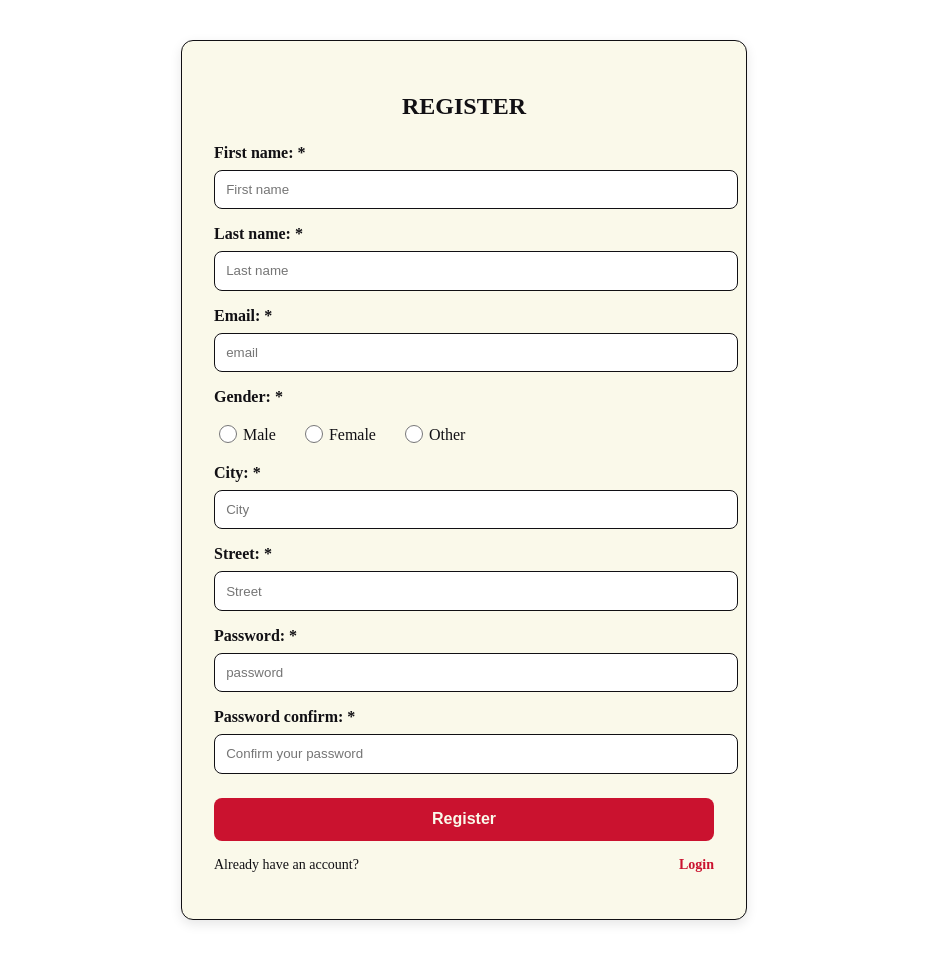
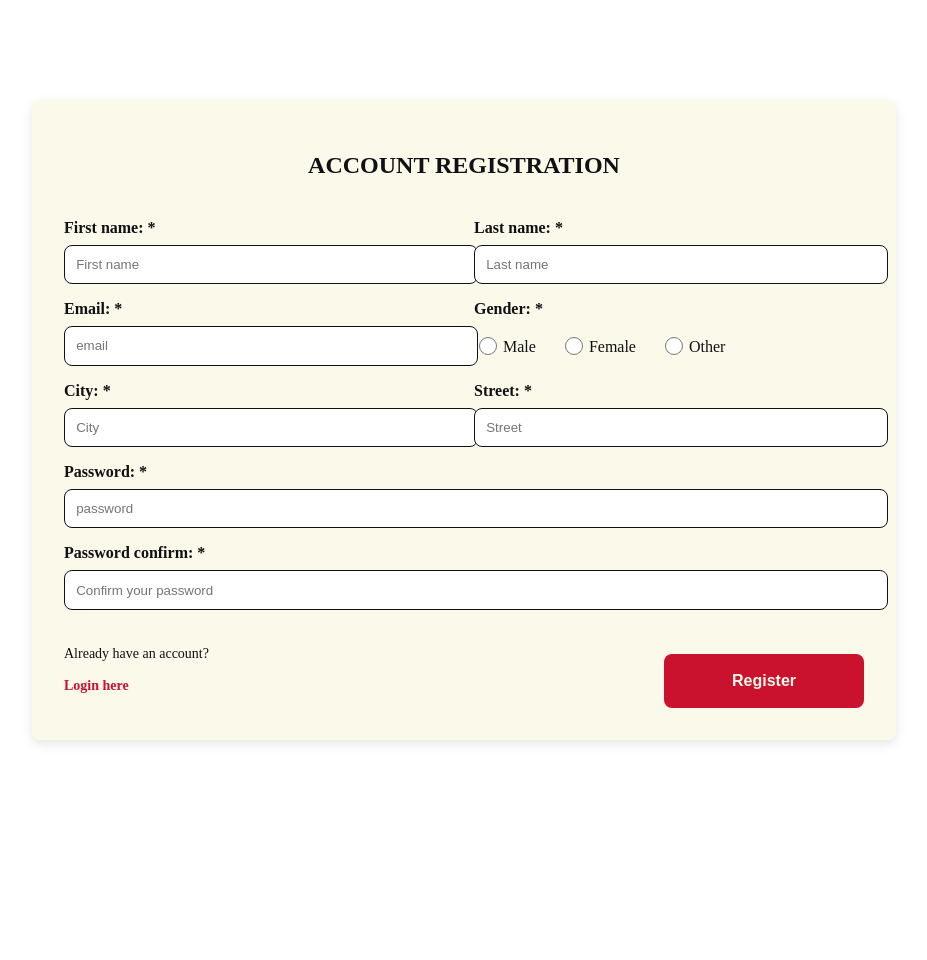
Before and after one commit to zafki3l/bookstore-v3, a PHP site: page /app/Views/auth/register.php in a window 1280 px wide. Shown: the whole page, without its empty margins (176-1103 px from the left). After the commit the page ends 744 px from the top, so only its background shows below. Run offline with PHP 8.4, Linux system fonts and the light colour scheme; some libraries are stand-ins or nearby versions.

Commit message:
done register

```diff
--- a/app/Views/auth/register.php
+++ b/app/Views/auth/register.php
@@ -1,3 +1,12 @@
+<?php
+
+function error($msg)
+{
+    return $_SESSION['errors'][$msg][0];
+}
+
+?>
+
 <!DOCTYPE html>
 <html lang="en">
 
@@ -10,29 +19,51 @@
 <body>
     <div class="main-content">
         <div class="register-container">
-            <h2>REGISTER</h2>
+            <h2>ACCOUNT REGISTRATION</h2>
             <form action="/<?= PROJECT_NAME ?>/register" method="post">
                 <div>
-                    <div>
+                    <div class="row">
+                        <div class="form-group">
                             <label for="first_name">First name: *</label>
                             <input type="text" name="first_name" id="first_name" placeholder="First name">
+
+                            <div class="error-msg">
+                                <?php if (!empty($_SESSION['errors']['empty-input'])): ?>
+                                    <p><?= error('empty-input') ?></p>
+                                <?php endif; ?>
+                            </div>
                         </div>
 
-                    <div>
+                        <div class="form-group">
                             <label for="last_name">Last name: *</label>
                             <input type="text" name="last_name" id="last_name" placeholder="Last name">
+
+                            <div class="error-msg">
+                                <?php if (!empty($_SESSION['errors']['empty-input'])): ?>
+                                    <p><?= error('empty-input') ?></p>
+                                <?php endif; ?>
+                            </div>
+                        </div>
                     </div>
 
-                    <div>
+
+                    <div class="row">
+                        <div class="form-group">
                             <label for="email">Email: * </label>
                             <input type="text" name="email" id="email" placeholder="email">
+
+                            <div class="error-msg">
+                                <?php if (!empty($_SESSION['errors']['empty-input'])): ?>
+                                    <p><?= error('empty-input') ?></p>
+                                <?php endif; ?>
+                            </div>
                         </div>
 
-                    <div>
+                        <div class="form-group">
                             <label for="gender">Gender: *</label>
                             <div class="gender-group">
                                 <label>
-                                <input type="radio" name="gender" value="male" required> Male
+                                    <input type="radio" name="gender" value="male"> Male
                                 </label>
                                 <label>
                                     <input type="radio" name="gender" value="female"> Female
@@ -41,37 +72,65 @@
                                     <input type="radio" name="gender" value="other"> Other
                                 </label>
                             </div>
+
+                            <div class="error-msg">
+                                <?php if (!empty($_SESSION['errors']['empty-input'])): ?>
+                                    <p><?= error('empty-input') ?></p>
+                                <?php endif; ?>
+                            </div>
+                        </div>
                     </div>
 
-                    <div>
+                    <div class="row">
+                        <div class="form-group">
                             <label for="city">City: * </label>
                             <input type="text" name="city" id="city" placeholder="City">
                         </div>
 
-                    <div>
+                        <div class="form-group">
                             <label for="street">Street: * </label>
                             <input type="text" name="street" id="street" placeholder="Street">
                         </div>
+                    </div>
 
-                    <div>
+                    <div class="row">
+                        <div class="form-group">
                             <label for="password">Password: *</label>
                             <input type="password" name="password" id="password" placeholder="password">
-                    </div>
 
-                    <div>
-                        <label for="password-confirmation">Password confirm: *</label>
-                        <input type="password" name="password-confirmation" id="password-confirmation" placeholder="Confirm your password">
+                            <div class="error-msg">
+                                <?php if (!empty($_SESSION['errors']['empty-input'])): ?>
+                                    <p><?= error('empty-input') ?></p>
+                                <?php endif; ?>
                             </div>
                         </div>
 
-                <div>
+                    </div>
+
+                    <div class="row">
+                        <div class="form-group">
+                            <label for="password-confirmation">Password confirm: *</label>
+                            <input type="password" name="password-confirmation" id="password-confirmation" placeholder="Confirm your password">
+
+                            <div class="error-msg">
+                                <?php if (!empty($_SESSION['errors']['pwd-confirm-error'])): ?>
+                                    <p><?= error('pwd-confirm-error') ?></p>
+                                <?php endif; ?>
+                            </div>
+                        </div>
+                    </div>
+                </div>
+
+                <div class="submit-box">
+                    <div class="login-btn">
+                        <p>Already have an account? </p>
+                        <p><a href="/<?= PROJECT_NAME ?>/login">Login here</a></p>
+                    </div>
+
                     <button class="submit-btn" type="submit">Register</button>
                 </div>
+
             </form>
-            <p>
-                Already have an account?
-                <a href="/<?= PROJECT_NAME ?>/login">Login</a>
-            </p>
         </div>
     </div>
 </body>
--- a/fileLoader.php
+++ b/fileLoader.php
@@ -15,3 +15,7 @@ foreach (glob(BASE_PATH . '/app/Models/*.php') as $filename) {
 foreach (glob(BASE_PATH . '/app/Controllers/*.php') as $filename) {
     require_once $filename;
 }
+
+foreach (glob(BASE_PATH . '/ErrorHandlers/*.php') as $filename) {
+    require_once $filename;
+}
--- a/public/css/auth/register.css
+++ b/public/css/auth/register.css
@@ -1,10 +1,9 @@
 .register-container {
-    max-width: 500px;
-    margin: 40px auto;
+    max-width: 800px;
+    margin: 100px auto;
     padding: 2rem;
     background: #faf9ea;
-    border: 1px solid #111014;
-    border-radius: 12px;
+    border-radius: 8px;
     box-shadow: 0 4px 12px rgba(0,0,0,0.1);
 }
 
@@ -31,8 +30,14 @@
     color: #111014;
 }
 
+.register-container .submit-box {
+    display: flex;
+    justify-content:space-between;
+    margin-top: 20px;
+}
+
 .register-container button {
-    width: 100%;
+    width: 25%;
     padding: 0.8rem;
     margin-top: 1.5rem;
     background: #ca122f;
@@ -93,3 +98,19 @@ p {
     cursor: pointer;
     transform: translateY(-5px);
 }
+
+.row {
+    display: flex;
+    gap: 20px; /* khoảng cách giữa 2 ô */
+}
+
+.row .form-group {
+    flex: 1; /* chia đều 2 ô */
+    display: flex;
+    flex-direction: column;
+}
+
+.error-msg p {
+    color: #ca122f;
+    font-weight: bold;
+}
--- a/public/css/rule.css
+++ b/public/css/rule.css
@@ -19,6 +19,7 @@ body {
   padding: 0;
   box-sizing: border-box;
   font-family: sans-serif;
+  text-decoration: none;
 }
 
 .main-content {
```
Also changed, not shown: ErrorHandlers/AuthErrorHandler.php (added, +82 -0 lines), app/Controllers/AuthController.php (+70 -13 lines), routes/web.php (+17 -2 lines). Lines whose indentation alone changed are shown as unchanged.
